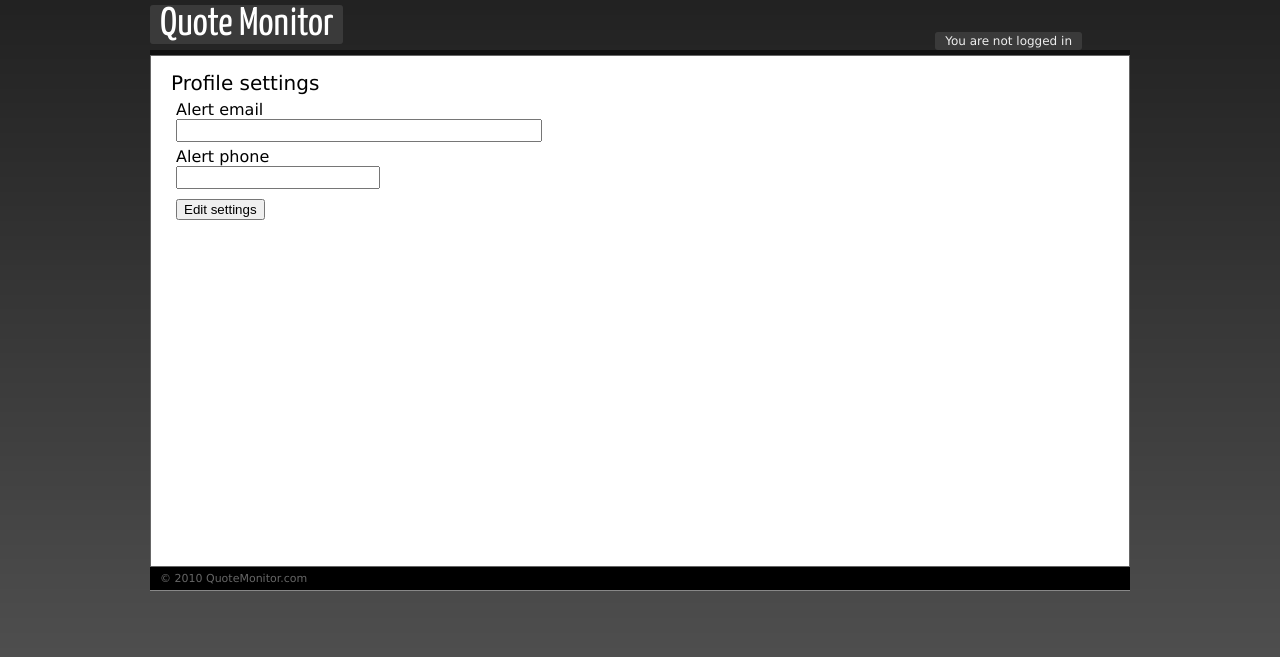
After one commit to ezl/chromano_trial, a Django app: template templates/profile.html in a window 1280 px wide. The commit adds this page. Shown: the top 657 px of the page. Run offline with Django 3.2, Linux system fonts and the light colour scheme; the template is opened without the code that fills it, so the values that code supplies are empty; parts of the project's set-up code (start-up, migrations or seed data) failed here and were passed over; some libraries are stand-ins or nearby versions.

Commit message:
profile form (step 1)

```diff
--- a/apps/monitor/admin.py
+++ b/apps/monitor/admin.py
@@ -23,7 +23,7 @@ class PriceWatchAdmin(admin.ModelAdmin):
 
 
 class UserProfileAdmin(admin.ModelAdmin):
-    list_display = ('user', 'plan', 'phone_number',
+    list_display = ('user', 'plan', 'phone_number', 'phone_verified',
         'count_email_alerts', 'count_phone_alerts')
     search_fields = ('user',)
     filters = ('plan',)
--- a/apps/monitor/models.py
+++ b/apps/monitor/models.py
@@ -57,6 +57,9 @@ class UserProfile(models.Model):
     plan = models.ForeignKey(SubscriptionPlan)
 
     phone_number = models.CharField(max_length=20, null=True, blank=True)
+    phone_verified = models.BooleanField()
+    phone_activation_string = models.CharField(max_length=10, blank=True)
+
     count_email_alerts = models.IntegerField("Email alerts remaining", default=0)
     count_phone_alerts = models.IntegerField("SMS alerts remaining", default=0)
     received_email_alerts = models.IntegerField("Email alerts received", default=0)
--- a/apps/monitor/urls.py
+++ b/apps/monitor/urls.py
@@ -12,6 +12,8 @@ urlpatterns = patterns('monitor.views',
     (r'^monitor/?$', 'monitor'),
     (r'^plans/?$', 'plans'),
     (r'^register/(?P<plan_name>\w*)/?$', 'register'),
+    (r'^profile/?$', 'profile'),
+    (r'^verify/?$', 'verify'),
     (r'^login/?$', 'signin'),
     (r'^logout/?$', 'signout'),
     (r'^monitor/check/(?P<symbols>[\w\.,]+)$', 'check'),
--- a/static/css/style.css
+++ b/static/css/style.css
@@ -34,6 +34,13 @@ body { font-family: Verdana, sans-serif; }
 .register select { font-size: 12px; }
 .register button { margin: 10px; }
 
+/* profile pages */
+.basic { margin: 10px; }
+.basic h2 { font-size: 20px; }
+.basic div { margin: 5px; }
+.basic label { display: block; }
+.basic button { margin: 5px; }
+
 /* plans page */
 .sub-plan { width: 290px; margin: 10px; }
 .sub-plan > div { padding: 10px 15px; }
@@ -67,7 +74,7 @@ body { font-family: Verdana, sans-serif; }
 .plan-status { float: right; padding: 10px; width: 230px; font-size: 12px; }
 .plan-status .ui-icon { float: left; margin-right: 4px; }
 .plan-status div { margin-top: 5px; }
-#warn-limit { font-weight: bold; }
+.plan-status #warn-limit { font-weight: bold; }
 
 /* watch page: item list */
 .grid-watch { width: 515px; padding: 0 20px; overflow: auto; }
--- a/static/js/monitor.js
+++ b/static/js/monitor.js
@@ -39,6 +39,7 @@ jQuery(function($) {
         var items = $('.grid-watch .symbol'),
             symbols = items.map(function(k, v) { return $.trim($(v).text()) }).toArray(),
             groups = {};
+        if (!items.length) return;
         $.each(symbols, function(k, v) {
             if (!groups[v])
                 groups[v] = [];
--- /dev/null
+++ b/templates/profile.html
@@ -0,0 +1,28 @@
+{% extends "base.html" %}
+
+{% block content %}
+<form method="post" class="basic">
+    <h2>Profile settings</h2>
+    <div>
+        <label for="id_email">Alert email</label>
+        <input type="text" name="email" id="id_email" value="{{ form.email }}" size="40"/>
+        {{ form.email.errors }}
+    </div>
+    <div>
+        <label for="id_phone">Alert phone</label>
+        <input type="text" name="phone" id="id_phone" value="{{ form.phone }}"/>
+        {{ form.phone.errors }}
+    </div>
+    {% if form.phone and not form.phone.errors %}
+    <div>
+        {% if phone_verified %}
+            Your phone number is VERIFIED.
+        {% else %}
+            Your phone number is UNVERIFIED.
+            <a href="{% url monitor.views.verify %}?n={{ form.phone }}">Activate now</a>
+        {% endif %}
+    </div>
+    {% endif %}
+    <button type="submit">Edit settings</button>
+</form>
+{% endblock %}
```
Also changed, not shown: apps/monitor/views.py (+19 -1 lines), templates/verify.html (added, +16 -0 lines).
